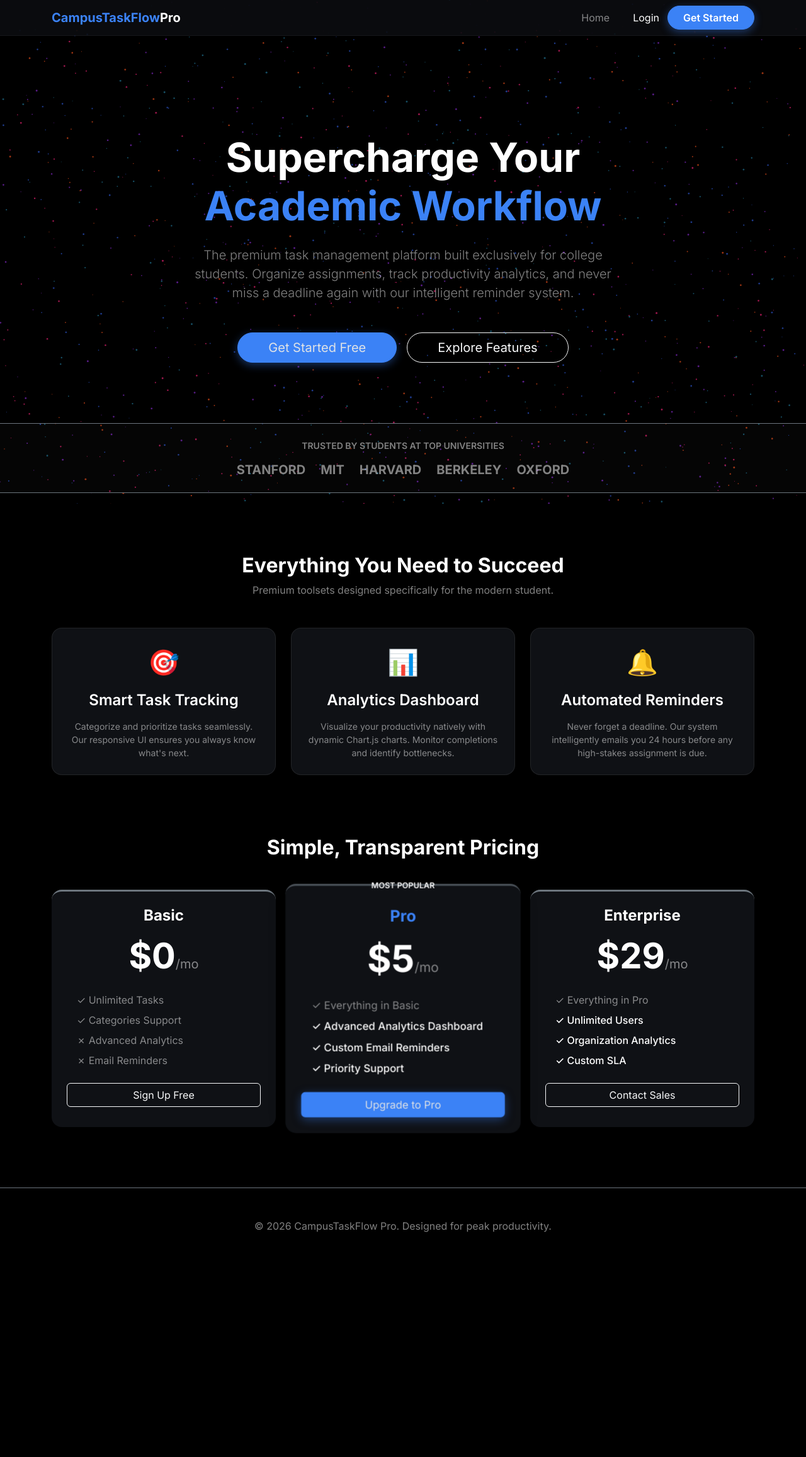
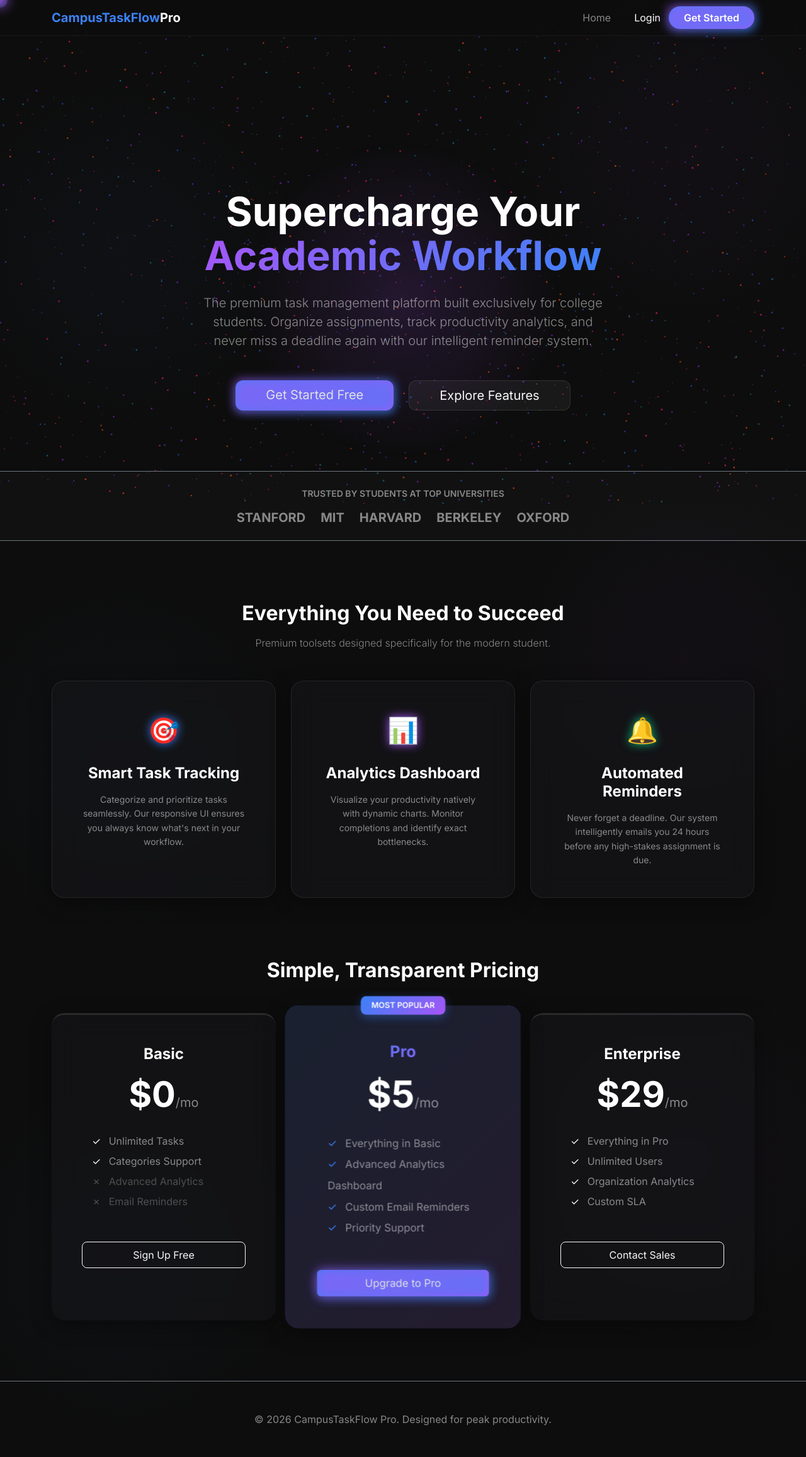
Before and after one commit to ashwinprabhu2005-del/campustaskflow, a Django app: page / in a window 1280 px wide. Shown: the whole page at 63% size. Before the commit the page ends 1957 px from the top, so only its background shows below. Run offline with Django 4.2, Linux system fonts and the light colour scheme.

Commit message:
style(ui): Complete UI/UX Overhaul with Deep Black, Neon Glow, and Custom Cursor

```diff
--- a/tasks/static/css/style.css
+++ b/tasks/static/css/style.css
@@ -1,28 +1,81 @@
 /* Premium Aesthetic Roots */
 :root {
-    --charcoal: #000000;
-    --charcoal-light: #0A0A0A;
-    --charcoal-lighter: #121212;
-    --electric: #3B82F6;
-    --electric-hover: #2563EB;
+    --bg-dark: #0D0D0D;      /* Deep Charcoal Black */
+    --charcoal-light: #16161a;
+    --charcoal-lighter: #1F1F24;
+    --electric: #3B82F6;     /* Bright Blue Accent */
+    --neon-purple: #A855F7;  /* Neon Purple Accent */
     --slate: #64748B;
     --accent: #10B981;
     --font-family: 'Inter', -apple-system, sans-serif;
+    --transition: 300ms ease-in-out;
 }
 
 body {
     font-family: var(--font-family);
-    background-color: var(--charcoal);
+    background-color: var(--bg-dark);
     color: #F8FAFC;
     -webkit-font-smoothing: antialiased;
+    cursor: none; /* Hide default cursor for custom follower */
+
+    /* Subtle noise/texture overlay using a very faint gradient */
+    background-image: radial-gradient(circle at 15% 50%, rgba(59, 130, 246, 0.03), transparent 25%),
+                      radial-gradient(circle at 85% 30%, rgba(168, 85, 247, 0.03), transparent 25%);
+    background-attachment: fixed;
 }
 
-.bg-charcoal { background-color: var(--charcoal) !important; }
+.bg-charcoal { background-color: var(--bg-dark) !important; }
 .text-electric { color: var(--electric) !important; }
-.btn-electric { background-color: var(--electric); border-color: var(--electric); }
-.btn-electric:hover { background-color: var(--electric-hover); border-color: var(--electric-hover); }
+
+/* Animated Custom Cursor */
+.custom-cursor {
+    width: 24px;
+    height: 24px;
+    background: radial-gradient(circle, rgba(168,85,247,0.8) 0%, rgba(59,130,246,0.3) 100%);
+    border-radius: 50%;
+    position: fixed;
+    top: 0;
+    left: 0;
+    pointer-events: none;
+    z-index: 9999;
+    transform: translate(-50%, -50%);
+    box-shadow: 0 0 15px 4px rgba(168,85,247,0.4);
+    transition: width 0.1s, height 0.1s, background 0.1s;
+    mix-blend-mode: screen;
+}
+.custom-cursor.hover {
+    width: 45px;
+    height: 45px;
+    background: radial-gradient(circle, rgba(59,130,246,0.6) 0%, rgba(168,85,247,0.2) 100%);
+    box-shadow: 0 0 25px 8px rgba(59,130,246,0.5);
+}
+
+/* Primary Button with Neon Glow */
+.btn-electric {
+    background: linear-gradient(135deg, var(--electric), var(--neon-purple));
+    border: none;
+    position: relative;
+    z-index: 1;
+}
+.btn-electric::before {
+    content: '';
+    position: absolute;
+    top: -2px; left: -2px; right: -2px; bottom: -2px;
+    background: linear-gradient(135deg, var(--neon-purple), var(--electric));
+    z-index: -1;
+    border-radius: 10px; /* matched to button radius later */
+    filter: blur(8px);
+    opacity: 0.6;
+    transition: var(--transition);
+}
+.btn-electric:hover::before {
+    filter: blur(12px);
+    opacity: 1;
+}
+.btn-electric:hover {
+    transform: scale(1.05);
+}
 .shadow-electric { box-shadow: 0 4px 14px 0 rgba(59, 130, 246, 0.39); }
-.shadow-electric:hover { box-shadow: 0 6px 20px rgba(59, 130, 246, 0.45); transform: translateY(-1px); }
 
 /* Layout adjustments */
 .main-content {
@@ -32,34 +85,37 @@ body {
 
 /* Glassmorphism Navbar */
 .glass-nav {
-    background: rgba(15, 17, 21, 0.7);
-    backdrop-filter: blur(12px);
-    -webkit-backdrop-filter: blur(12px);
+    background: rgba(13, 13, 13, 0.7); /* Deep charcoal alpha */
+    backdrop-filter: blur(16px);
+    -webkit-backdrop-filter: blur(16px);
     border-bottom: 1px solid rgba(255, 255, 255, 0.05);
+    position: sticky;
+    top: 0;
+    z-index: 1000;
 }
 
 .p-btn-hover {
-    transition: color 0.2s ease;
+    transition: color 0.2s ease, transform var(--transition);
 }
 .p-btn-hover:hover {
     color: var(--white) !important;
 }
 
-/* Premium Glass Cards */
+/* Premium Glass Cards with 1.05x Hover */
 .glass-card {
-    background: rgba(26, 29, 36, 0.6);
-    backdrop-filter: blur(16px);
-    -webkit-backdrop-filter: blur(16px);
+    background: rgba(22, 22, 26, 0.6);
+    backdrop-filter: blur(20px);
+    -webkit-backdrop-filter: blur(20px);
     border: 1px solid rgba(255, 255, 255, 0.08);
-    border-radius: 16px;
-    box-shadow: 0 4px 30px rgba(0, 0, 0, 0.1);
-    transition: transform 0.3s ease, box-shadow 0.3s ease;
+    border-radius: 20px;
+    box-shadow: 0 8px 32px 0 rgba(0, 0, 0, 0.37); /* Deeper drop shadow */
+    transition: transform var(--transition), box-shadow var(--transition), border-color var(--transition);
 }
 
 .glass-card:hover {
-    transform: translateY(-4px);
-    border-color: rgba(255, 255, 255, 0.15);
-    box-shadow: 0 10px 40px rgba(0, 0, 0, 0.2);
+    transform: scale(1.05);
+    border-color: rgba(168, 85, 247, 0.3); /* Soft purple border glow on hover */
+    box-shadow: 0 12px 40px rgba(0, 0, 0, 0.5);
 }
 
 /* Base Form Overrides for Django rendered forms */
@@ -90,16 +146,21 @@ body {
 
 /* Overwrite generic buttons to match new aesthetic */
 .btn-primary {
-    background-color: var(--electric);
+    background: linear-gradient(135deg, var(--electric), var(--neon-purple));
     border: none;
     padding: 0.75rem 1.5rem;
     font-weight: 600;
-    border-radius: 8px;
-    transition: all 0.2s ease;
+    border-radius: 10px;
+    transition: transform var(--transition);
 }
 .btn-primary:hover {
-    background-color: var(--electric-hover);
-    transform: translateY(-1px);
+    transform: scale(1.05);
+}
+.btn-outline-light {
+    transition: transform var(--transition), background-color 0.2s ease;
+}
+.btn-outline-light:hover {
+    transform: scale(1.05);
 }
 
 /* Keep basic priority colors but adapt for dark theme */
--- a/tasks/static/js/script.js
+++ b/tasks/static/js/script.js
@@ -92,4 +92,24 @@ document.addEventListener('DOMContentLoaded', () => {
     document.querySelectorAll('.fade-in-scroll').forEach((elem) => {
         observer.observe(elem);
     });
+
+    // Custom Glowing Cursor Logic
+    const cursor = document.getElementById('custom-cursor');
+    if (cursor) {
+        document.addEventListener('mousemove', e => {
+            cursor.style.left = e.clientX + 'px';
+            cursor.style.top = e.clientY + 'px';
+        });
+
+        // Add expansion effect when hovering clickable elements
+        const clickables = document.querySelectorAll('a, button, input, select, textarea, .glass-card');
+        clickables.forEach(el => {
+            el.addEventListener('mouseenter', () => cursor.classList.add('hover'));
+            el.addEventListener('mouseleave', () => cursor.classList.remove('hover'));
+        });
+
+        // Hide custom cursor completely off-screen
+        document.addEventListener('mouseleave', () => cursor.style.display = 'none');
+        document.addEventListener('mouseenter', () => cursor.style.display = 'block');
+    }
 });
--- a/tasks/templates/base.html
+++ b/tasks/templates/base.html
@@ -15,6 +15,8 @@
     <link rel="stylesheet" href="{% static 'css/style.css' %}">
 </head>
 <body class="bg-charcoal text-white">
+    <!-- Custom Glowing Cursor -->
+    <div id="custom-cursor" class="custom-cursor"></div>
 
     <!-- Premium Glassmorphism Navbar -->
     <nav class="navbar navbar-expand-lg fixed-top glass-nav">
--- a/tasks/templates/home.html
+++ b/tasks/templates/home.html
@@ -8,15 +8,18 @@
 <canvas id="particleCanvas"></canvas>
 
 <!-- Hero Section -->
-<section class="py-5 text-center fade-in-scroll position-relative" style="margin-top: 4rem; z-index: 1;">
+<section class="py-5 text-center fade-in-scroll position-relative" style="margin-top: 6rem; z-index: 1;">
     <div class="container">
-        <h1 class="display-3 fw-bold mb-4 text-white tracking-tight">Supercharge Your <br/><span class="text-electric">Academic Workflow</span></h1>
-        <p class="lead text-white-50 mb-5 mx-auto" style="max-width: 700px;">
+        <!-- Abstract gradient blob behind text for depth -->
+        <div class="position-absolute top-50 start-50 translate-middle" style="width: 40vw; height: 40vw; background: radial-gradient(circle, rgba(168,85,247,0.15) 0%, transparent 70%); z-index: -1; pointer-events: none;"></div>
+
+        <h1 class="display-3 fw-bold mb-4 text-white tracking-tight" style="line-height: 1.1;">Supercharge Your <br/><span style="background: linear-gradient(135deg, var(--neon-purple), var(--electric)); -webkit-background-clip: text; -webkit-text-fill-color: transparent;">Academic Workflow</span></h1>
+        <p class="lead text-white-50 mb-5 mx-auto" style="max-width: 650px; font-weight: 300;">
             The premium task management platform built exclusively for college students. Organize assignments, track productivity analytics, and never miss a deadline again with our intelligent reminder system.
         </p>
-        <div class="d-flex justify-content-center gap-3">
-            <a href="{% url 'register' %}" class="btn btn-electric btn-lg rounded-pill px-5 shadow-electric">Get Started Free</a>
-            <a href="#features" class="btn btn-outline-light btn-lg rounded-pill px-5">Explore Features</a>
+        <div class="d-flex justify-content-center gap-4">
+            <a href="{% url 'register' %}" class="btn btn-electric btn-lg px-5 shadow-electric" style="border-radius: 12px;">Get Started Free</a>
+            <a href="#features" class="btn btn-outline-light btn-lg px-5" style="border-radius: 12px; background: rgba(255,255,255,0.05); border-color: rgba(255,255,255,0.1);">Explore Features</a>
         </div>
     </div>
 </section>
@@ -39,29 +42,29 @@
 <section id="features" class="py-5 fade-in-scroll">
     <div class="container">
         <div class="text-center mb-5">
-            <h2 class="fw-bold text-white">Everything You Need to Succeed</h2>
-            <p class="text-white-50">Premium toolsets designed specifically for the modern student.</p>
+            <h2 class="fw-bold text-white mb-3">Everything You Need to Succeed</h2>
+            <p class="text-white-50" style="font-weight: 300;">Premium toolsets designed specifically for the modern student.</p>
         </div>
         <div class="row g-4">
             <div class="col-md-4">
-                <div class="glass-card p-4 h-100 text-center">
-                    <div class="fs-1 text-electric mb-3">🎯</div>
-                    <h4 class="text-white fw-semibold mb-3">Smart Task Tracking</h4>
-                    <p class="text-white-50 small mb-0">Categorize and prioritize tasks seamlessly. Our responsive UI ensures you always know what's next.</p>
+                <div class="glass-card p-5 h-100 text-center">
+                    <div class="fs-1 mb-4" style="text-shadow: 0 0 15px var(--electric);">🎯</div>
+                    <h4 class="text-white fw-bold mb-3">Smart Task Tracking</h4>
+                    <p class="text-white-50 small mb-0" style="line-height: 1.6;">Categorize and prioritize tasks seamlessly. Our responsive UI ensures you always know what's next in your workflow.</p>
                 </div>
             </div>
             <div class="col-md-4">
-                <div class="glass-card p-4 h-100 text-center">
-                    <div class="fs-1 text-electric mb-3">📊</div>
-                    <h4 class="text-white fw-semibold mb-3">Analytics Dashboard</h4>
-                    <p class="text-white-50 small mb-0">Visualize your productivity natively with dynamic Chart.js charts. Monitor completions and identify bottlenecks.</p>
+                <div class="glass-card p-5 h-100 text-center">
+                    <div class="fs-1 mb-4" style="text-shadow: 0 0 15px var(--neon-purple);">📊</div>
+                    <h4 class="text-white fw-bold mb-3">Analytics Dashboard</h4>
+                    <p class="text-white-50 small mb-0" style="line-height: 1.6;">Visualize your productivity natively with dynamic charts. Monitor completions and identify exact bottlenecks.</p>
                 </div>
             </div>
             <div class="col-md-4">
-                <div class="glass-card p-4 h-100 text-center">
-                    <div class="fs-1 text-electric mb-3">🔔</div>
-                    <h4 class="text-white fw-semibold mb-3">Automated Reminders</h4>
-                    <p class="text-white-50 small mb-0">Never forget a deadline. Our system intelligently emails you 24 hours before any high-stakes assignment is due.</p>
+                <div class="glass-card p-5 h-100 text-center">
+                    <div class="fs-1 mb-4" style="text-shadow: 0 0 15px var(--accent);">🔔</div>
+                    <h4 class="text-white fw-bold mb-3">Automated Reminders</h4>
+                    <p class="text-white-50 small mb-0" style="line-height: 1.6;">Never forget a deadline. Our system intelligently emails you 24 hours before any high-stakes assignment is due.</p>
                 </div>
             </div>
         </div>
@@ -72,47 +75,50 @@
 <section class="py-5 mb-5 fade-in-scroll">
     <div class="container">
         <div class="text-center mb-5">
-            <h2 class="fw-bold text-white">Simple, Transparent Pricing</h2>
+            <h2 class="fw-bold text-white mb-3">Simple, Transparent Pricing</h2>
         </div>
         <div class="row justify-content-center g-4">
             <div class="col-lg-4 col-md-6">
-                <div class="glass-card p-4 h-100 text-center border-0 border-top border-3 border-secondary">
+                <div class="glass-card p-5 h-100 text-center border-0 border-top border-3" style="border-color: rgba(255,255,255,0.1) !important;">
                     <h4 class="text-white fw-bold mb-3">Basic</h4>
                     <h2 class="display-4 fw-bold text-white mb-4">$0<span class="fs-5 text-white-50 fw-normal">/mo</span></h2>
-                    <ul class="list-unstyled text-white-50 text-start mb-4 ps-3">
-                        <li class="mb-2">✓ Unlimited Tasks</li>
-                        <li class="mb-2">✓ Categories Support</li>
-                        <li class="mb-2">✗ Advanced Analytics</li>
-                        <li class="mb-2">✗ Email Reminders</li>
+                    <ul class="list-unstyled text-white-50 text-start mb-5 ps-3" style="line-height: 2;">
+                        <li><span class="text-white me-2">✓</span> Unlimited Tasks</li>
+                        <li><span class="text-white me-2">✓</span> Categories Support</li>
+                        <li class="opacity-50"><span class="me-2">✗</span> Advanced Analytics</li>
+                        <li class="opacity-50"><span class="me-2">✗</span> Email Reminders</li>
                     </ul>
-                    <a href="{% url 'register' %}" class="btn btn-outline-light w-100">Sign Up Free</a>
+                    <a href="{% url 'register' %}" class="btn btn-outline-light w-100 py-2" style="border-radius: 8px;">Sign Up Free</a>
                 </div>
             </div>
             <div class="col-lg-4 col-md-6">
-                <div class="glass-card p-4 h-100 text-center position-relative border-0 border-top border-3 border-electric" style="transform: scale(1.05); z-index: 10;">
-                    <span class="badge bg-electric text-white position-absolute top-0 start-50 translate-middle rounded-pill px-3 py-2">MOST POPULAR</span>
-                    <h4 class="text-electric fw-bold mb-3 mt-2">Pro</h4>
+                <!-- Pro Tier using glowing border illusion logic -->
+                <div class="glass-card p-5 h-100 text-center position-relative border-0" style="transform: scale(1.05); z-index: 10; background: linear-gradient(rgba(22, 22, 26, 0.9), rgba(22, 22, 26, 0.9)) padding-box, linear-gradient(135deg, var(--electric), var(--neon-purple)) border-box; border: 2px solid transparent;">
+                    <span class="badge position-absolute top-0 start-50 translate-middle px-3 py-2 shadow-electric" style="background: linear-gradient(135deg, var(--electric), var(--neon-purple)); border-radius: 8px;">MOST POPULAR</span>
+
+                    <h4 class="fw-bold mb-3 mt-2" style="background: linear-gradient(135deg, var(--electric), var(--neon-purple)); -webkit-background-clip: text; -webkit-text-fill-color: transparent;">Pro</h4>
                     <h2 class="display-4 fw-bold text-white mb-4">$5<span class="fs-5 text-white-50 fw-normal">/mo</span></h2>
-                    <ul class="list-unstyled text-white-50 text-start mb-4 ps-3">
-                        <li class="mb-2">✓ Everything in Basic</li>
-                        <li class="mb-2 text-white fw-medium">✓ Advanced Analytics Dashboard</li>
-                        <li class="mb-2 text-white fw-medium">✓ Custom Email Reminders</li>
-                        <li class="mb-2 text-white fw-medium">✓ Priority Support</li>
+
+                    <ul class="list-unstyled text-white-50 text-start mb-5 ps-3" style="line-height: 2;">
+                        <li><span class="text-electric me-2">✓</span> Everything in Basic</li>
+                        <li><span class="text-electric me-2">✓</span> Advanced Analytics Dashboard</li>
+                        <li><span class="text-electric me-2">✓</span> Custom Email Reminders</li>
+                        <li><span class="text-electric me-2">✓</span> Priority Support</li>
                     </ul>
-                    <a href="{% url 'register' %}" class="btn btn-electric shadow-electric w-100">Upgrade to Pro</a>
+                    <a href="{% url 'register' %}" class="btn btn-electric shadow-electric w-100 py-2">Upgrade to Pro</a>
                 </div>
             </div>
             <div class="col-lg-4 col-md-6">
-                <div class="glass-card p-4 h-100 text-center border-0 border-top border-3 border-secondary">
+                <div class="glass-card p-5 h-100 text-center border-0 border-top border-3" style="border-color: rgba(255,255,255,0.1) !important;">
                     <h4 class="text-white fw-bold mb-3">Enterprise</h4>
                     <h2 class="display-4 fw-bold text-white mb-4">$29<span class="fs-5 text-white-50 fw-normal">/mo</span></h2>
-                    <ul class="list-unstyled text-white-50 text-start mb-4 ps-3">
-                        <li class="mb-2">✓ Everything in Pro</li>
-                        <li class="mb-2 text-white fw-medium">✓ Unlimited Users</li>
-                        <li class="mb-2 text-white fw-medium">✓ Organization Analytics</li>
-                        <li class="mb-2 text-white fw-medium">✓ Custom SLA</li>
+                    <ul class="list-unstyled text-white-50 text-start mb-5 ps-3" style="line-height: 2;">
+                        <li><span class="text-white me-2">✓</span> Everything in Pro</li>
+                        <li><span class="text-white me-2">✓</span> Unlimited Users</li>
+                        <li><span class="text-white me-2">✓</span> Organization Analytics</li>
+                        <li><span class="text-white me-2">✓</span> Custom SLA</li>
                     </ul>
-                    <a href="{% url 'register' %}" class="btn btn-outline-light w-100">Contact Sales</a>
+                    <a href="{% url 'register' %}" class="btn btn-outline-light w-100 py-2" style="border-radius: 8px;">Contact Sales</a>
                 </div>
             </div>
         </div>
--- a/tasks/templates/task_detail.html
+++ b/tasks/templates/task_detail.html
@@ -11,7 +11,7 @@
                 <!-- Header -->
                 <div class="d-flex justify-content-between align-items-start mb-4">
                     <div>
-                        <h2 class="fw-bold text-white mb-2">{{ task.title }}</h2>
+                        <h2 class="fw-bold mb-2" style="background: linear-gradient(135deg, var(--neon-purple), var(--electric)); -webkit-background-clip: text; -webkit-text-fill-color: transparent;">{{ task.title }}</h2>
                         <div class="d-flex gap-2">
                             <span class="badge {% if task.priority == 'High' %}priority-high{% elif task.priority == 'Medium' %}priority-medium{% else %}priority-low{% endif %}">
                                 {{ task.priority }} Priority
@@ -54,7 +54,7 @@
                     {% else %}
                     <div class="col-sm-12 mt-4 pt-4 border-top border-secondary">
                         <small class="text-white-50 text-uppercase tracking-wider fw-bold d-block mb-1" style="font-size: 0.75rem;">Time Remaining</small>
-                        <span id="countdown-timer" class="fs-4 fw-bold text-white shadow-sm p-3 rounded-3 border border-secondary d-inline-block bg-charcoal" data-due="{{ task.due_date|date:'Y-m-d' }}">
+                        <span id="countdown-timer" class="fs-4 fw-bold text-white shadow-sm p-3 rounded-3 border-0 d-inline-block" style="background: rgba(22, 22, 26, 0.6); box-shadow: 0 4px 20px rgba(0,0,0,0.3) !important;" data-due="{{ task.due_date|date:'Y-m-d' }}">
                             Calculating...
                         </span>
                     </div>
@@ -65,7 +65,7 @@
                 <div class="d-flex justify-content-end gap-3">
                     <a href="{% url 'task_list' %}" class="btn btn-outline-light rounded-pill px-4">Back to List</a>
                     {% if not task.is_completed %}
-                    <a href="{% url 'complete_task' task.id %}" class="btn btn-success rounded-pill px-4 shadow">
+                    <a href="{% url 'complete_task' task.id %}" class="btn btn-electric shadow-electric rounded-pill px-4">
                         ✓ Mark as Completed
                     </a>
                     {% endif %}
```
Also changed, not shown: tasks/templates/dashboard.html (+11 -10 lines), tasks/templates/login.html (+11 -9 lines), tasks/templates/register.html (+9 -7 lines), tasks/templates/task_list.html (+8 -8 lines).
